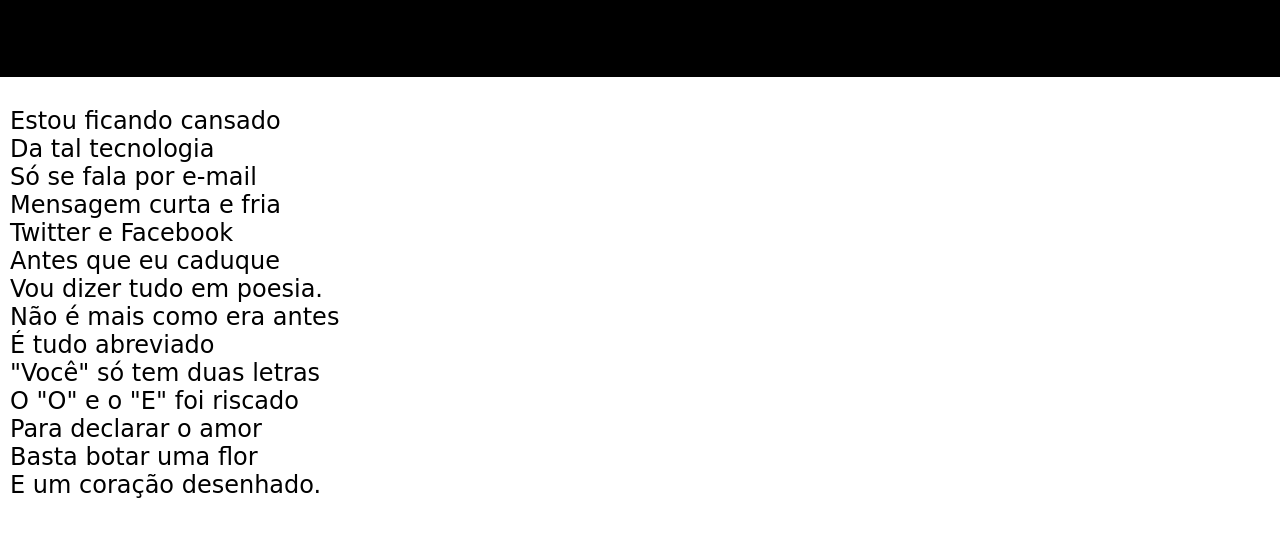
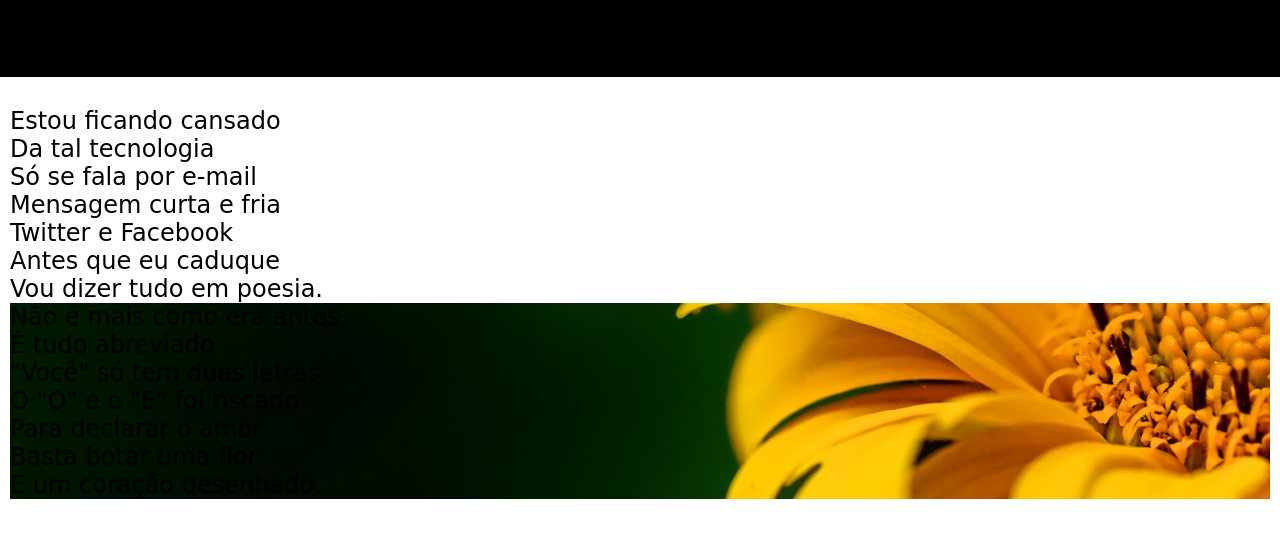
Before and after one commit to joao-pedro-souza/projeto-cordel, a plain HTML site: page index.html in a window 1280 px wide. Shown: the part 193-730 px from the top of the page. Drawn offline with Linux system fonts and the light colour scheme.

Commit message:
Update style.css

```diff
--- a/style.css
+++ b/style.css
@@ -27,3 +27,9 @@
     font-family: cursive;
     font-size: 1.5em;
 }
+
+#joaninha {
+    background-image: url(imagens/background001.jpg);
+    background-size: cover;
+    background-attachment: fixed;
+}
```
